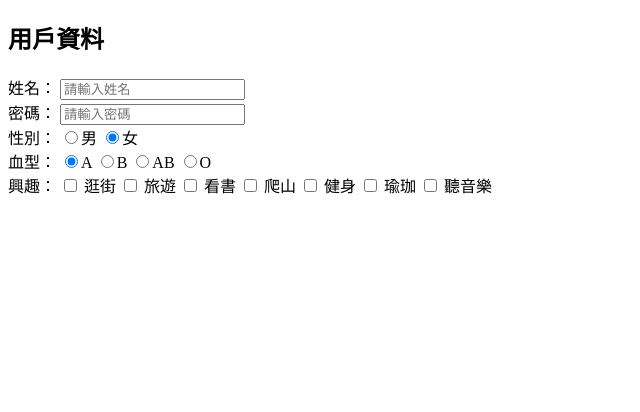
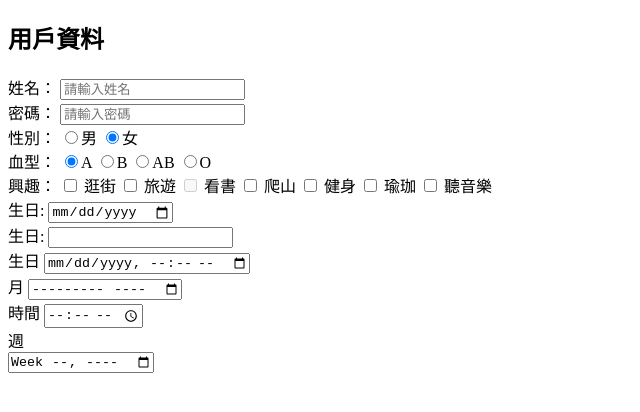
Before and after one commit to 54Happyfish/RWD-Dr.hu, a plain HTML site: page tableHTML.html in a window 1280 px wide. Shown: the whole page, without its empty margins (0-640 px from the left). Drawn offline with Linux system fonts and the light colour scheme.

Commit message:
時間格式 及 多選disabled觀念

```diff
--- a/tableHTML.html
+++ b/tableHTML.html
@@ -32,18 +32,36 @@
         <input type="radio" name="blood">O
         <br>
         <!-- 多選 -->
+        <!-- value 傳送資料的值 -->
+        <!-- disabled  不讓點選 -->
+        <!-- JS有onchange觸發事件  可設定點選數量  到達一定數量時其他就不能點選了（disabled ） -->
         <label for="">興趣：</label>
-        <input type="checkbox" name="interest" id="">
+        <input type="checkbox" name="interest" id="" value="1">
         逛街
-        <input type="checkbox" name="interest" id="">
+        <input type="checkbox" name="interest" id="" value="2">
         旅遊
-        <input type="checkbox" name="interest" id="">
+        <input type="checkbox" name="interest" id="" value="3" disabled>
         看書
-        <input type="checkbox" name="interest" id="">
+        <input type="checkbox" name="interest" id="" value="4">
         爬山
-        <input type="checkbox" name="interest" id="">
+        <input type="checkbox" name="interest" id="" value="5">
         健身
-        <input type="checkbox" name="interest" id="">
+        <input type="checkbox" name="interest" id="" value="6">
         瑜珈
-        <input type="checkbox" name="interest" id="">
+        <input type="checkbox" name="interest" id="" value="7">
         聽音樂
+        <br>
+        <!-- 日期 -->
+        <!-- 不同預覽器有些不能用 -->
+        <label for="">生日:</label>
+        <input type="date"><br>
+        <label for="">生日:</label>
+        <input type="datetime"><br>
+        <label for="">生日</label>
+        <input type="datetime-local"><br>
+        <label for="">月</label>
+        <input type="month" name="" id=""><br>
+        <label for="">時間</label>
+        <input type="time" name="" id=""><br>
+        <label for="">週</label><br>
+        <input type="week" name="" id=""><br>
```
